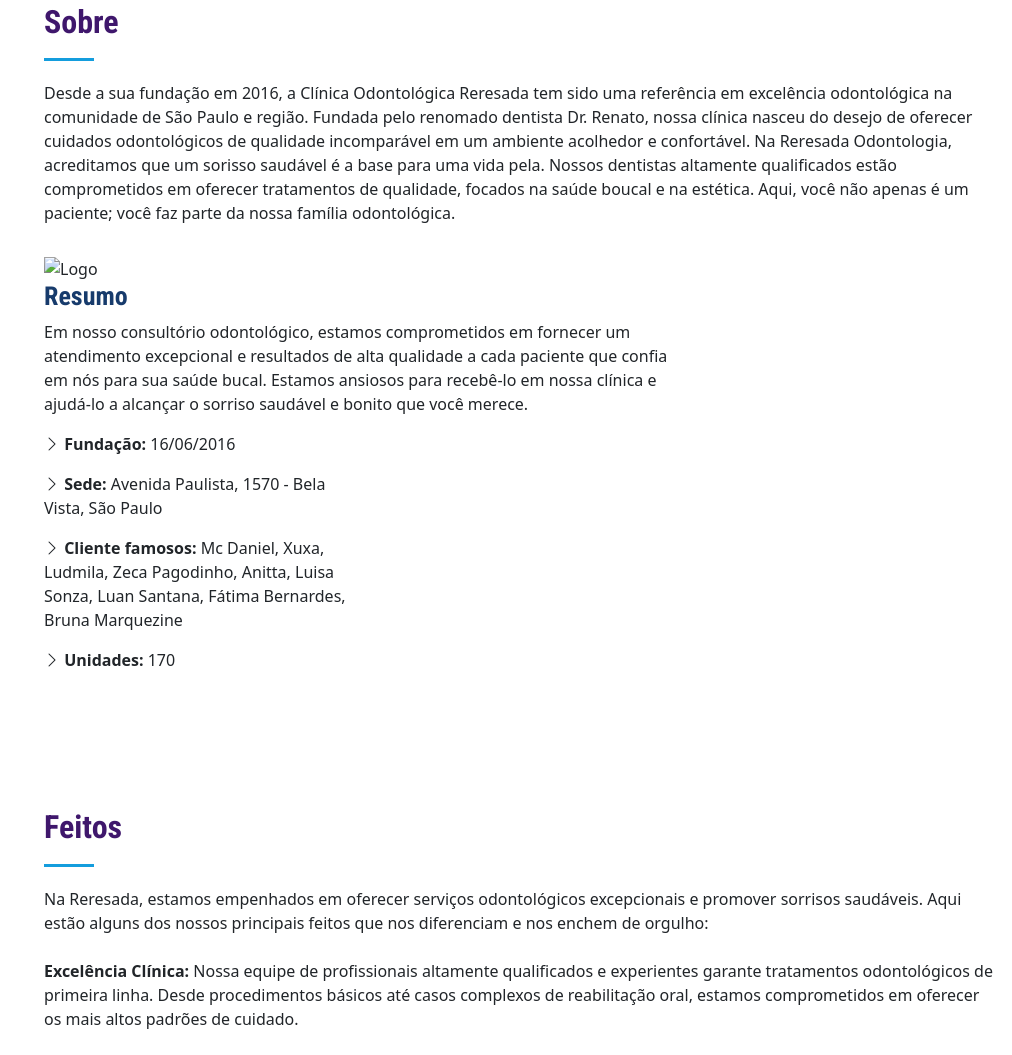
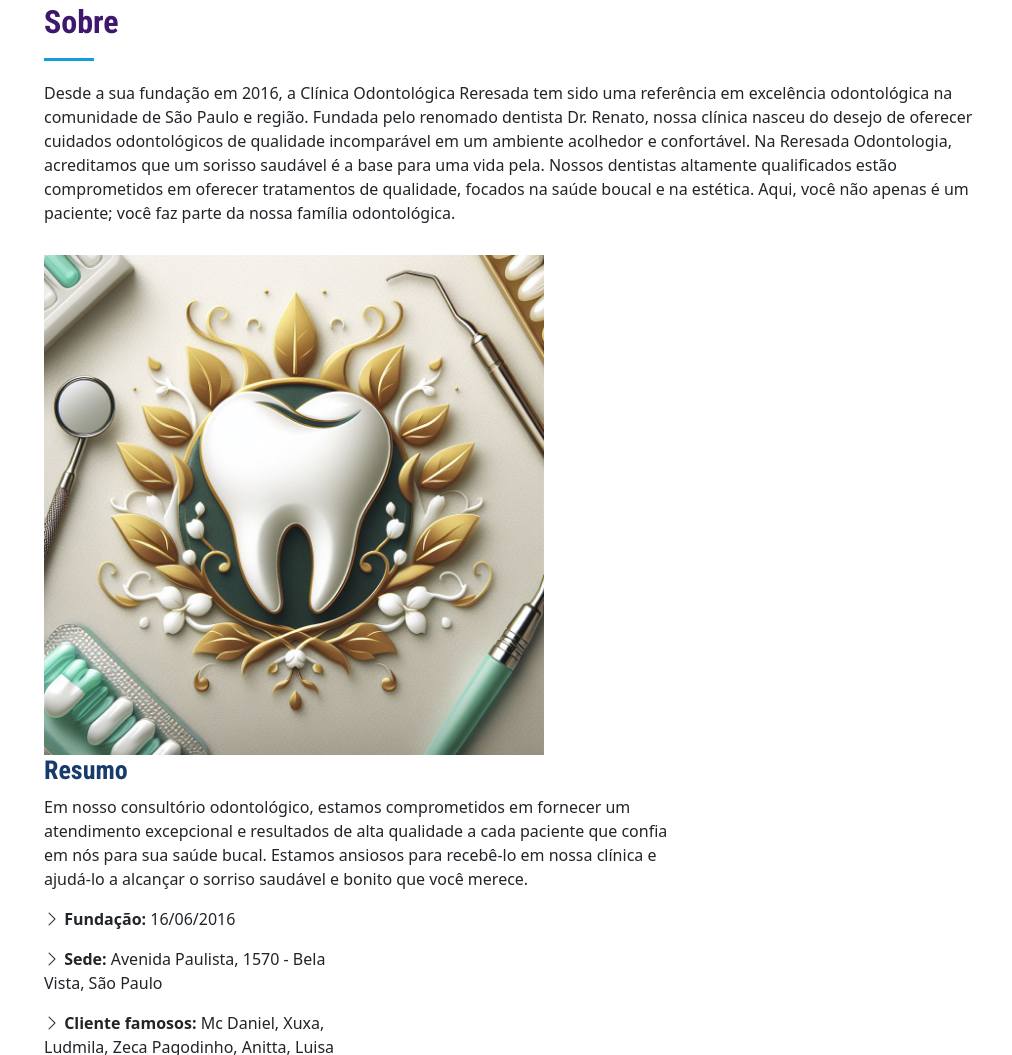
Before and after one commit to Luanete16/RereSada, a plain HTML site: page index.html in a window 1280 px wide. Shown: the part 857-1912 px from the top of the page, without its empty margins (268-1280 px from the left). Drawn offline with nearby package versions, Linux system fonts and the light colour scheme; files that its build step writes are made by us from their sources; the site is published under a folder, as on GitHub Pages, so addresses that start at the root find nothing.

Commit message:
desisti parte 55

```diff
--- a/index.html
+++ b/index.html
@@ -146,7 +146,7 @@
 
                  <div class="row">
                     <div class="cool-log-4" data-aos="fade-right">
-                        <img src="/img/_15149146-8b2e-44a0-b161-509bf3752220.jpg" alt="Logo" class="img-fluid" width="500px" height="500px">
+                        <img src="img/_15149146-8b2e-44a0-b161-509bf3752220.jpg" alt="Logo" class="img-fluid" width="500px" height="500px">
                     </div>
 
                  <div class="col-lg-8 pt-4 pt-lg-0 content" data-aos="fade-left">
```
